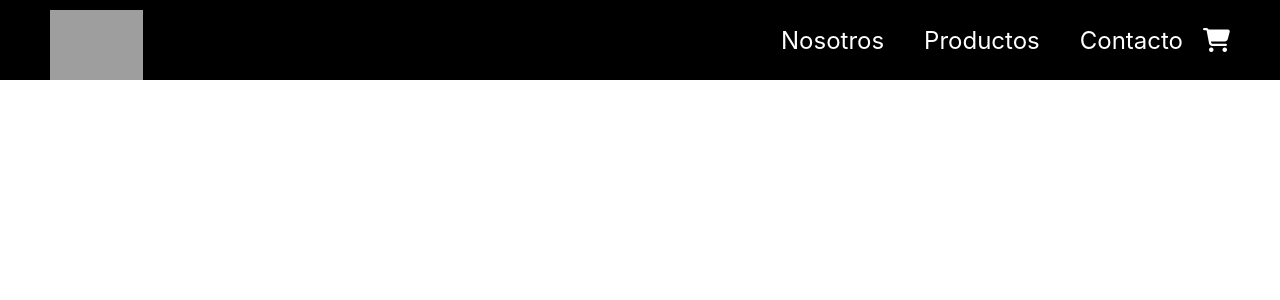
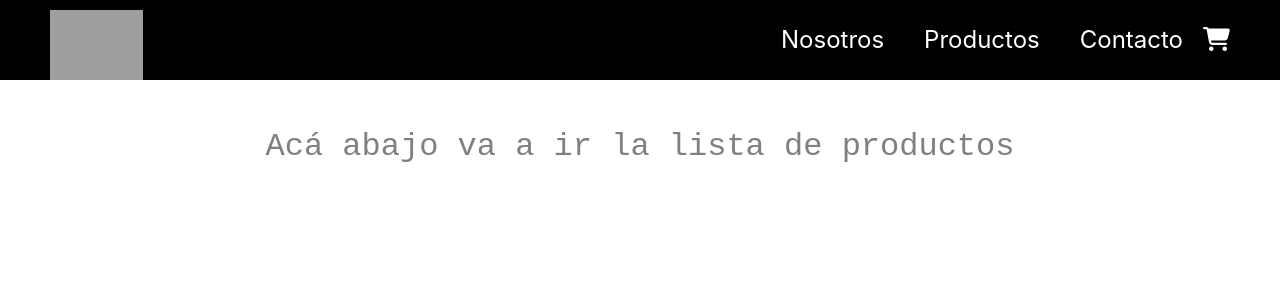
Before and after one commit to franpzz/Tienda-Palazzolo, a React (Create React App) app: page / in a window 1280 px wide. Shown: the top 300 px of the page. Built offline with nearby package versions, Linux system fonts and the light colour scheme; grey boxes are pictures that could not be loaded.

Commit message:
agregado componente contenedor de Productos

```diff
--- a/public/index.html
+++ b/public/index.html
@@ -15,6 +15,7 @@
       user's mobile device or desktop. See https://developers.google.com/web/fundamentals/web-app-manifest/
     -->
     <link rel="manifest" href="%PUBLIC_URL%/manifest.json" />
+    <link href="https://cdn.jsdelivr.net/npm/bootstrap@5.0.1/dist/css/bootstrap.min.css" rel="stylesheet" integrity="sha384-+0n0xVW2eSR5OomGNYDnhzAbDsOXxcvSN1TPprVMTNDbiYZCxYbOOl7+AMvyTG2x" crossorigin="anonymous">
     <script src="https://kit.fontawesome.com/f536bc34d7.js" crossorigin="anonymous"></script>
     <!--
       Notice the use of %PUBLIC_URL% in the tags above.
--- a/src/App.jsx
+++ b/src/App.jsx
@@ -1,10 +1,12 @@
 import './App.css';
 import NavBar from "./components/NavBar/NavBar"
+import ItemListContainer from "./components/ItemListContainer/ItemListContainer"
 
 function App() {
   return (
     <div className="App">
       <NavBar />
+      <ItemListContainer productos="Acá abajo va a ir la lista de productos" />
     </div>
   );
 }
--- /dev/null
+++ b/src/components/ItemListContainer/ItemListContainer.css
@@ -0,0 +1,5 @@
+.tituloProvisional {
+    font-size: 2rem;
+    color: gray;
+    font-family: monospace, sans-serif;
+}
--- /dev/null
+++ b/src/components/ItemListContainer/ItemListContainer.jsx
@@ -0,0 +1,14 @@
+import React from 'react'
+import "./ItemListContainer.css"
+
+const ItemListContainer = ({productos}) => {
+    return (
+        <div className="container-fluid mt-5">
+            <h1 className="tituloProvisional">
+                {productos}
+            </h1>
+        </div>
+    )
+}
+
+export default ItemListContainer
```
